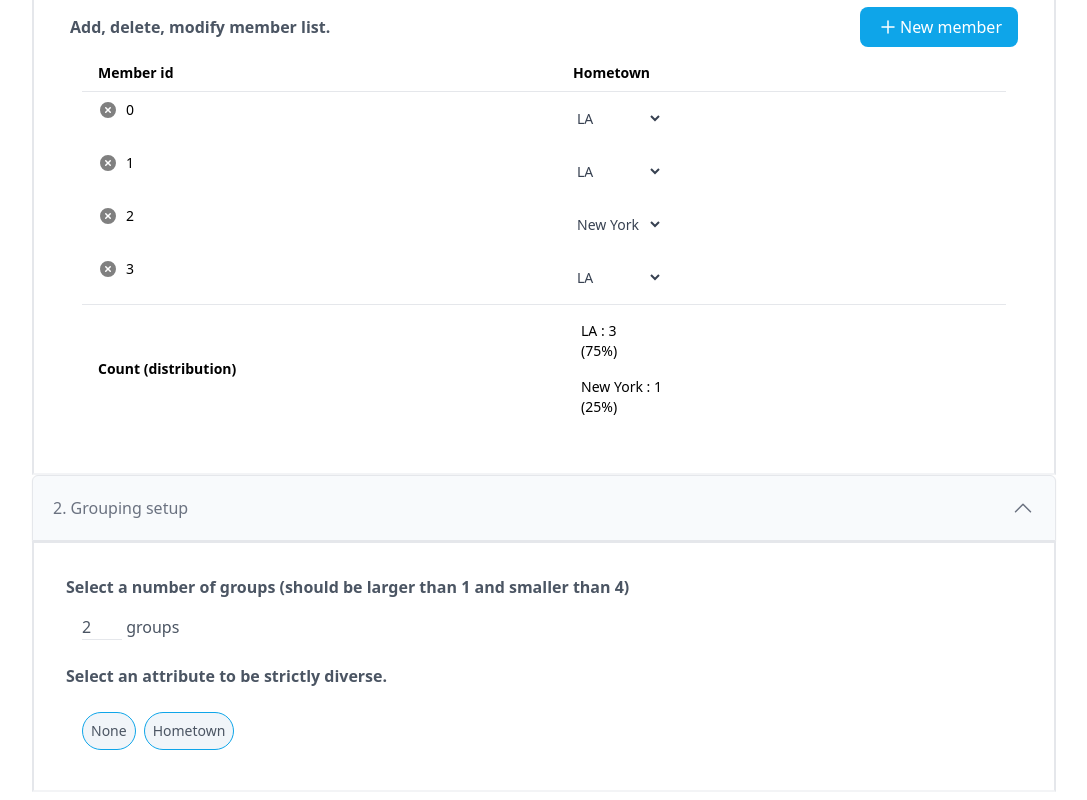
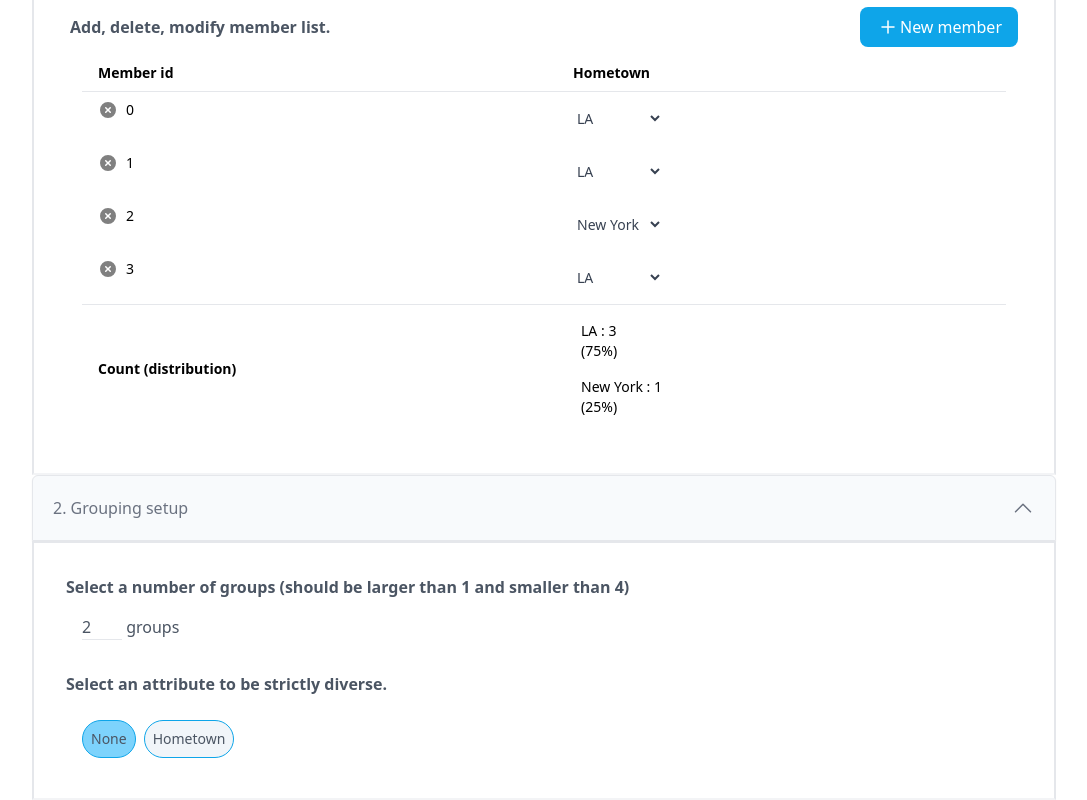
Before and after one commit to icsl-Jeon/random-group, a Next.js app: page / in a window 1280 px wide. Shown: the part 303-1103 px from the top of the page, without its empty margins (96-1183 px from the left). Built offline with nearby package versions, Linux system fonts and the light colour scheme; a web font is replaced by a local one.

Commit message:
feat(ui): add grouping setup

```diff
--- a/modules/groupingManager/GroupingSetup.tsx
+++ b/modules/groupingManager/GroupingSetup.tsx
@@ -41,7 +41,7 @@
   return (
     <div className={" text-center  sm:text-left"}>
       <ul className={"text-gray-600 "}>
-        <li className={"mb-6 "}>
+        <li className={"mb-8 "}>
           <div className={"font-semibold mb-4"}>
             Select a number of groups (should be larger than {1} and smaller
             than {memberSize})
@@ -67,7 +67,7 @@
           </div>
           <div className={"flex flex-row sm:px-3 "}>
             <div
-              className={`bg-slate-100  ${
+              className={`${
                 attributeTypeList.findIndex((item) => item.isStrict) < 0
                   ? "bg-sky-300"
                   : "bg-slate-100"
```
